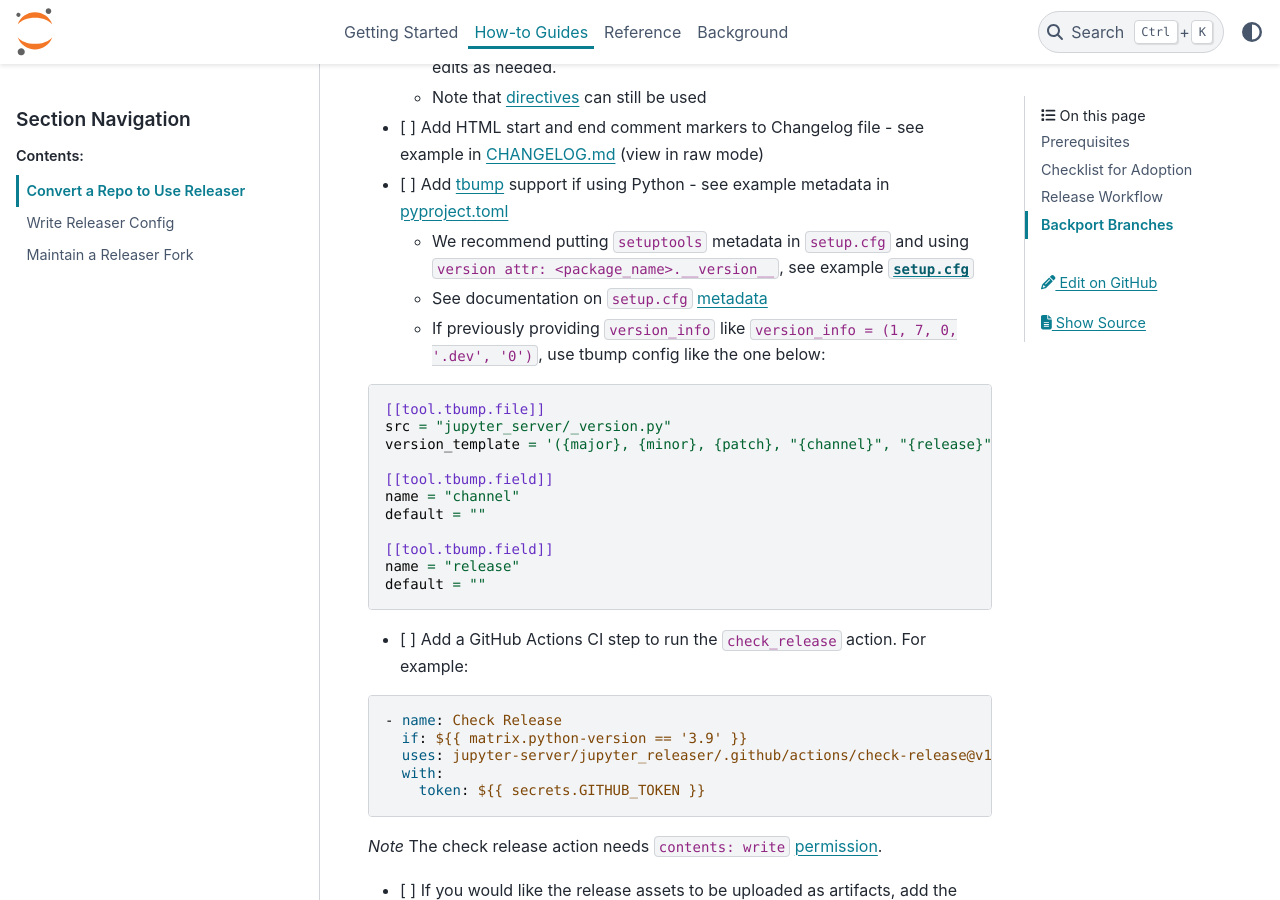
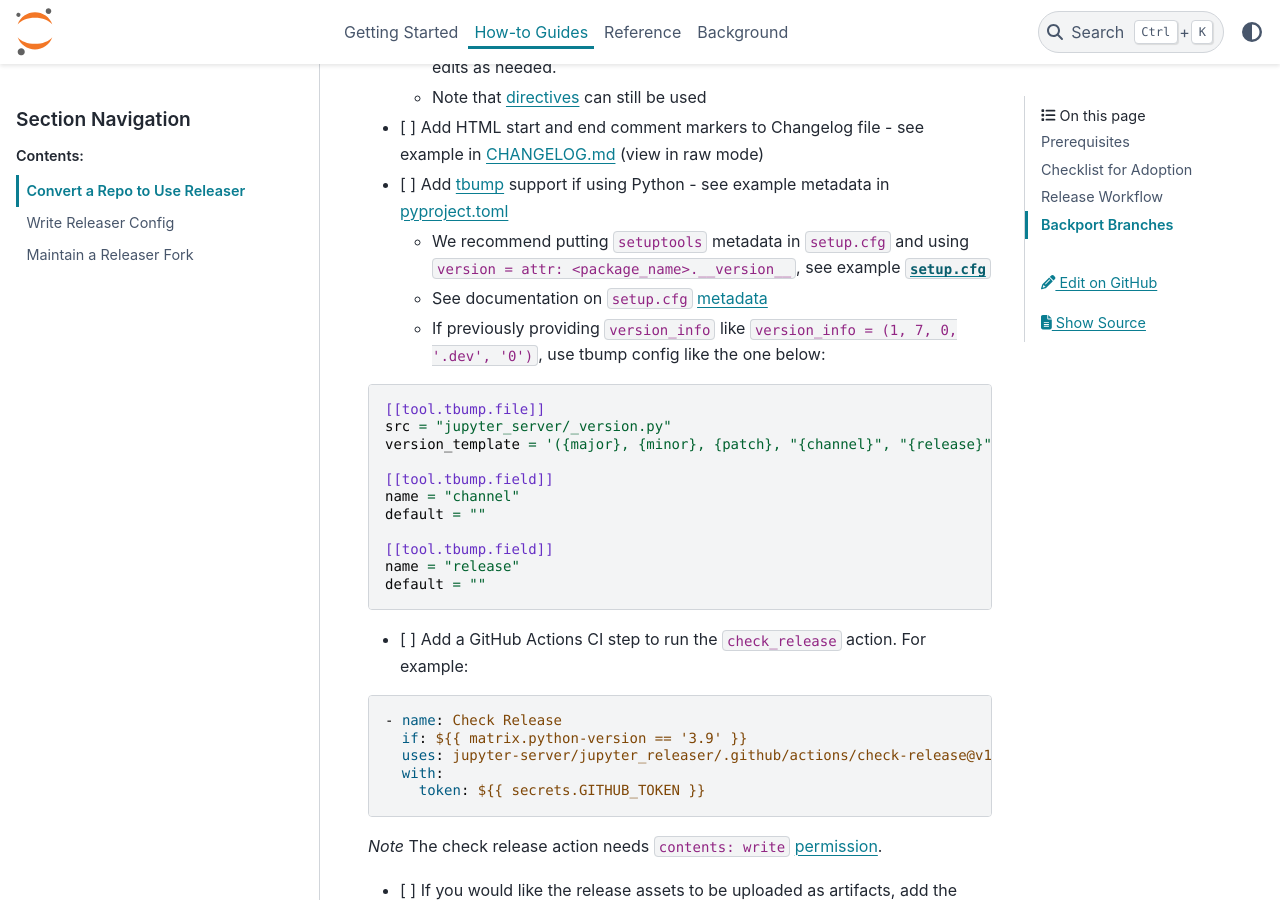
Before and after one commit to jupyter-server/jupyter_releaser, a Sphinx documentation site: the page built from docs/source/how_to_guides/convert_repo.md, in a window 1280 px wide and 900 px high, scrolled down 1338 px. Built offline with Sphinx 7.4.7 and the PyData theme 0.15.4, drawn with Linux system fonts in a browser that asks for light colours.

Commit message:
Fix a typo (missing `=`)

```diff
--- a/docs/source/how_to_guides/convert_repo.md
+++ b/docs/source/how_to_guides/convert_repo.md
@@ -45,7 +45,7 @@ B. Prep target repository:
   - Note that [directives](https://myst-parser.readthedocs.io/en/latest/using/syntax.html#syntax-directives) can still be used
 - [ ] Add HTML start and end comment markers to Changelog file - see example in [CHANGELOG.md](https://github.com/jupyter-server/jupyter_releaser/blob/master/CHANGELOG.md) (view in raw mode)
 - [ ] Add [tbump](https://github.com/tankerhq/tbump) support if using Python - see example metadata in [pyproject.toml](https://github.com/jupyter-server/jupyter_releaser/blob/master/pyproject.toml)
-  - We recommend putting `setuptools` metadata in `setup.cfg` and using `version attr: <package_name>.__version__`, see example [`setup.cfg`](https://github.com/jupyter-server/jupyter_releaser/blob/master/setup.cfg)
+  - We recommend putting `setuptools` metadata in `setup.cfg` and using `version = attr: <package_name>.__version__`, see example [`setup.cfg`](https://github.com/jupyter-server/jupyter_releaser/blob/master/setup.cfg)
   - See documentation on `setup.cfg` [metadata](https://setuptools.readthedocs.io/en/latest/userguide/declarative_config.html)
   - If previously providing `version_info` like `version_info = (1, 7, 0, '.dev', '0')`, use tbump config like the one below:
 
```
